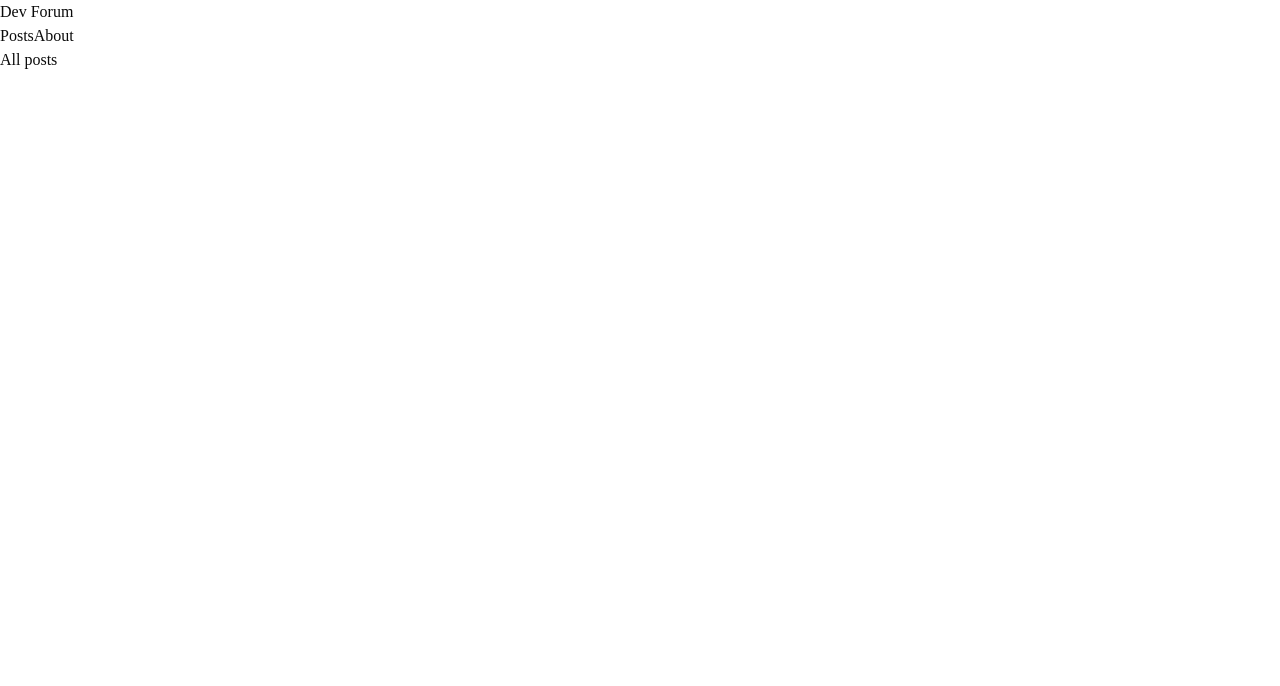
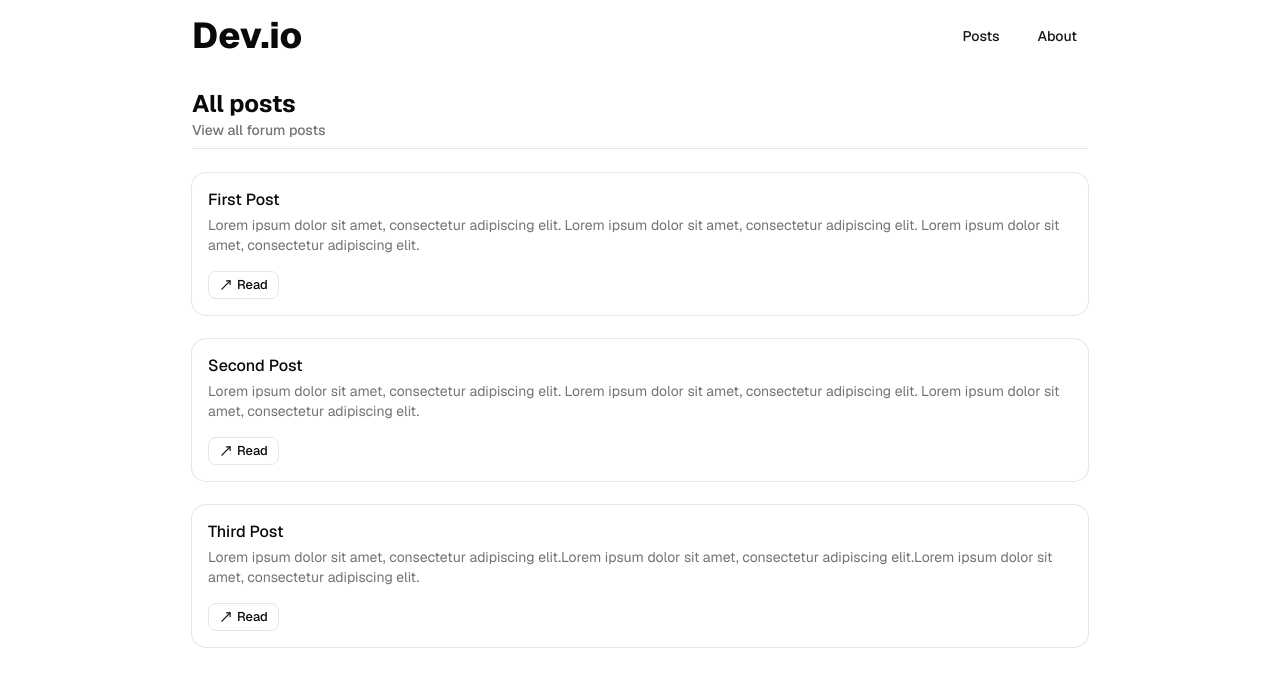
Before and after one commit to ThinThinzarHtet/dev-forum, a Next.js app: page /posts in a window 1280 px wide. Shown: the top 686 px of the page. Built offline with nearby package versions, Linux system fonts and the light colour scheme.

Commit message:
feat:create all post and detail post page using shadcn ui

```diff
--- a/src/app/about/page.tsx
+++ b/src/app/about/page.tsx
@@ -1,5 +1,7 @@
+import Heading from "@/components/Heading";
+
 function About() {
-  return <h2>About page</h2>;
+  return <Heading title="About page" description="This is about page" />;
 }
 
 export default About;
--- a/src/app/globals.css
+++ b/src/app/globals.css
@@ -7,7 +7,7 @@
 @theme inline {
   --color-background: var(--background);
   --color-foreground: var(--foreground);
-  --font-sans: var(--font-sans);
+  --font-sans: var(--font-geist-sans);
   --font-mono: var(--font-geist-mono);
   --font-heading: var(--font-sans);
   --color-sidebar-ring: var(--sidebar-ring);
--- a/src/app/layout.tsx
+++ b/src/app/layout.tsx
@@ -6,13 +6,11 @@
 const geistSans = Geist({
   variable: "--font-geist-sans",
   subsets: ["latin"],
-  display: "swap",
 });
 
 const geistMono = Geist_Mono({
   variable: "--font-geist-mono",
   subsets: ["latin"],
-  display: "swap",
 });
 
 export const metadata: Metadata = {
@@ -30,7 +28,7 @@
       lang="en"
       className={`${geistSans.variable} ${geistMono.variable} h-full antialiased`}
     >
-      <body className="min-h-full flex flex-col">
+      <body className="max-w-4xl mx-auto px-8 lg:px-0 ">
         <Header />
         {children}
       </body>
--- a/src/app/page.tsx
+++ b/src/app/page.tsx
@@ -1,28 +1,7 @@
-import { Button } from "@/components/ui/button";
-import { dummyPosts } from "@/data";
-import { SINGLE_POST } from "@/path";
-import Link from "next/link";
+import Heading from "@/components/Heading";
 
 function Home() {
-  return (
-    <div>
-      <h2>Home Page</h2>
-
-      <div className="space-y-6">
-        {dummyPosts.map((post) => (
-          <div key={post.id}>
-            <h2 className="text-xl font-bold">{post.title}</h2>
-            <p className="text-sm font-medium text-gray-400 line-clamp-1">
-              {post.body}
-            </p>
-            <Button asChild variant={"link"}>
-              <Link href={SINGLE_POST(post.id)}>view</Link>
-            </Button>
-          </div>
-        ))}
-      </div>
-    </div>
-  );
+  return <Heading title="Homepage" />;
 }
 
 export default Home;
--- a/src/app/posts/[id]/page.tsx
+++ b/src/app/posts/[id]/page.tsx
@@ -1,4 +1,5 @@
 import { dummyPosts } from "@/data";
+import PostItem from "@/features/post/components/PostItem";
 
 interface Props {
   params: Promise<{ id: string }>;
@@ -12,13 +13,7 @@
   if (!post) {
     return <h2>Post not found.</h2>;
   }
-  return (
-    <div>
-      <h2 className="text-xl font-bold">{post.title}</h2>
-      <p>{post.description}</p>
-      <p className="text-sm font-medium text-gray-400 ">{post.body}</p>
-    </div>
-  );
+  return <PostItem {...post} isPostDetail={true} />;
 }
 
 export default SinglePost;
--- a/src/app/posts/page.tsx
+++ b/src/app/posts/page.tsx
@@ -1,5 +1,21 @@
+import Heading from "@/components/Heading";
+import { Button } from "@/components/ui/button";
+import { dummyPosts } from "@/data";
+import PostItem from "@/features/post/components/PostItem";
+import { SINGLE_POST } from "@/path";
+import Link from "next/link";
+
 function Posts() {
-  return <h2>All posts</h2>;
+  return (
+    <main>
+      <Heading title="All posts" description="View all forum posts" />
+      <div className="space-y-6">
+        {dummyPosts.map((post) => (
+          <PostItem {...post} key={post.id} />
+        ))}
+      </div>
+    </main>
+  );
 }
 
 export default Posts;
--- a/src/components/Header.tsx
+++ b/src/components/Header.tsx
@@ -1,13 +1,20 @@
 import { ABOUT, POSTS } from "@/path";
 import Link from "next/link";
+import { Button } from "./ui/button";
 
 function Header() {
   return (
-    <div>
-      <h2>Dev Forum</h2>
-      <div>
-        <Link href={POSTS}>Posts</Link>
-        <Link href={ABOUT}>About</Link>
+    <div className="flex items-center justify-between  mt-4 mb-8">
+      <Link href="/" className="text-4xl font-extrabold">
+        Dev.io
+      </Link>
+      <div className="space-x-4">
+        <Button variant={"link"}>
+          <Link href={POSTS}>Posts</Link>
+        </Button>
+        <Button variant={"link"}>
+          <Link href={ABOUT}>About</Link>
+        </Button>
       </div>
     </div>
   );
--- /dev/null
+++ b/src/components/Heading.tsx
@@ -0,0 +1,22 @@
+import { Separator } from "./ui/separator";
+
+interface Props {
+  title: string;
+  description?: string;
+}
+
+function Heading({ title, description }: Props) {
+  return (
+    <div>
+      <h2 className="text-2xl font-bold">{title}</h2>
+      {description && (
+        <p className="text-sm font-medium text-muted-foreground">
+          {description}
+        </p>
+      )}
+      <Separator className="mt-2 mb-6" />
+    </div>
+  );
+}
+
+export default Heading;
--- /dev/null
+++ b/src/components/ui/card.tsx
@@ -0,0 +1,103 @@
+import * as React from "react"
+
+import { cn } from "@/lib/utils"
+
+function Card({
+  className,
+  size = "default",
+  ...props
+}: React.ComponentProps<"div"> & { size?: "default" | "sm" }) {
+  return (
+    <div
+      data-slot="card"
+      data-size={size}
+      className={cn(
+        "group/card flex flex-col gap-4 overflow-hidden rounded-xl bg-card py-4 text-sm text-card-foreground ring-1 ring-foreground/10 has-data-[slot=card-footer]:pb-0 has-[>img:first-child]:pt-0 data-[size=sm]:gap-3 data-[size=sm]:py-3 data-[size=sm]:has-data-[slot=card-footer]:pb-0 *:[img:first-child]:rounded-t-xl *:[img:last-child]:rounded-b-xl",
+        className
+      )}
+      {...props}
+    />
+  )
+}
+
+function CardHeader({ className, ...props }: React.ComponentProps<"div">) {
+  return (
+    <div
+      data-slot="card-header"
+      className={cn(
+        "group/card-header @container/card-header grid auto-rows-min items-start gap-1 rounded-t-xl px-4 group-data-[size=sm]/card:px-3 has-data-[slot=card-action]:grid-cols-[1fr_auto] has-data-[slot=card-description]:grid-rows-[auto_auto] [.border-b]:pb-4 group-data-[size=sm]/card:[.border-b]:pb-3",
+        className
+      )}
+      {...props}
+    />
+  )
+}
+
+function CardTitle({ className, ...props }: React.ComponentProps<"div">) {
+  return (
+    <div
+      data-slot="card-title"
+      className={cn(
+        "font-heading text-base leading-snug font-medium group-data-[size=sm]/card:text-sm",
+        className
+      )}
+      {...props}
+    />
+  )
+}
+
+function CardDescription({ className, ...props }: React.ComponentProps<"div">) {
+  return (
+    <div
+      data-slot="card-description"
+      className={cn("text-sm text-muted-foreground", className)}
+      {...props}
+    />
+  )
+}
+
+function CardAction({ className, ...props }: React.ComponentProps<"div">) {
+  return (
+    <div
+      data-slot="card-action"
+      className={cn(
+        "col-start-2 row-span-2 row-start-1 self-start justify-self-end",
+        className
+      )}
+      {...props}
+    />
+  )
+}
+
+function CardContent({ className, ...props }: React.ComponentProps<"div">) {
+  return (
+    <div
+      data-slot="card-content"
+      className={cn("px-4 group-data-[size=sm]/card:px-3", className)}
+      {...props}
+    />
+  )
+}
+
+function CardFooter({ className, ...props }: React.ComponentProps<"div">) {
+  return (
+    <div
+      data-slot="card-footer"
+      className={cn(
+        "flex items-center rounded-b-xl border-t bg-muted/50 p-4 group-data-[size=sm]/card:p-3",
+        className
+      )}
+      {...props}
+    />
+  )
+}
+
+export {
+  Card,
+  CardHeader,
+  CardFooter,
+  CardTitle,
+  CardAction,
+  CardDescription,
+  CardContent,
+}
--- /dev/null
+++ b/src/components/ui/separator.tsx
@@ -0,0 +1,28 @@
+"use client"
+
+import * as React from "react"
+import { Separator as SeparatorPrimitive } from "radix-ui"
+
+import { cn } from "@/lib/utils"
+
+function Separator({
+  className,
+  orientation = "horizontal",
+  decorative = true,
+  ...props
+}: React.ComponentProps<typeof SeparatorPrimitive.Root>) {
+  return (
+    <SeparatorPrimitive.Root
+      data-slot="separator"
+      decorative={decorative}
+      orientation={orientation}
+      className={cn(
+        "shrink-0 bg-border data-horizontal:h-px data-horizontal:w-full data-vertical:w-px data-vertical:self-stretch",
+        className
+      )}
+      {...props}
+    />
+  )
+}
+
+export { Separator }
--- /dev/null
+++ b/src/features/post/components/PostItem.tsx
@@ -0,0 +1,41 @@
+import {
+  Card,
+  CardContent,
+  CardDescription,
+  CardHeader,
+  CardTitle,
+} from "@/components/ui/card";
+
+import { Post } from "../types/post";
+import { Button } from "@/components/ui/button";
+import { MoveUpRight } from "lucide-react";
+import Link from "next/link";
+import { SINGLE_POST } from "@/path";
+import { cn } from "@/lib/utils";
+
+interface Props extends Post {
+  isPostDetail?: boolean;
+}
+function PostItem({ id, title, body, isPostDetail = false }: Props) {
+  return (
+    <Card>
+      <CardHeader>
+        <CardTitle>{title}</CardTitle>
+        <CardDescription className={cn(!isPostDetail && "line-clamp-2")}>
+          {body}
+        </CardDescription>
+      </CardHeader>
+      {!isPostDetail && (
+        <CardContent>
+          <Button variant="outline" size="sm" asChild>
+            <Link href={SINGLE_POST(id)}>
+              <MoveUpRight /> Read
+            </Link>
+          </Button>
+        </CardContent>
+      )}
+    </Card>
+  );
+}
+
+export default PostItem;
--- /dev/null
+++ b/src/features/post/types/post.ts
@@ -0,0 +1,5 @@
+export interface Post {
+  id: number | string;
+  title: string;
+  body: string;
+}
```
